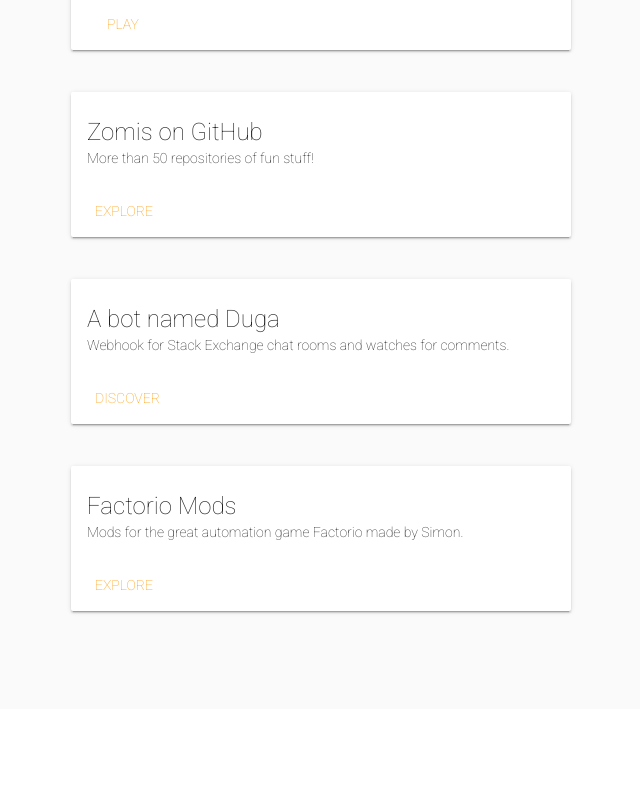
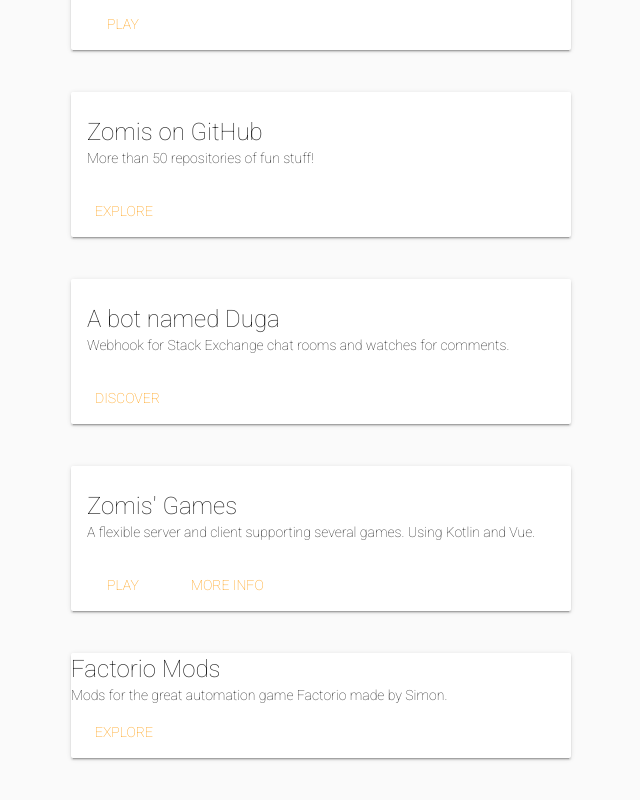
Before and after one commit to Zomis/zomis.github.io-source, a Vue app: page /#/ in a window 1280 px wide. Shown: the part 1037-1837 px from the top of the page, without its empty margins (319-959 px from the left). Before the commit the page ends 1746 px from the top, so only its background shows below. Built offline with nearby package versions, Linux system fonts and the light colour scheme.

Commit message:
Add Zomis' Games section

```diff
--- a/src/views/Home.vue
+++ b/src/views/Home.vue
@@ -97,6 +97,16 @@
         <v-card>
           <v-card-title primary-title>
             <div>
+              <h3 class="headline mb-0">Zomis' Games</h3>
+              <div>A flexible server and client supporting several games. Using Kotlin and Vue.</div>
+            </div>
+          </v-card-title>
+          <v-card-actions>
+            <v-btn href="https://games.zomis.net/" flat color="orange">Play</v-btn>
+            <v-btn href="https://github.com/Zomis/Server2" flat color="orange">More info</v-btn>
+          </v-card-actions>
+        </v-card>
+        <v-card>
               <h3 class="headline mb-0">Factorio Mods</h3>
               <div>Mods for the great automation game Factorio made by Simon.</div>
             </div>
```
